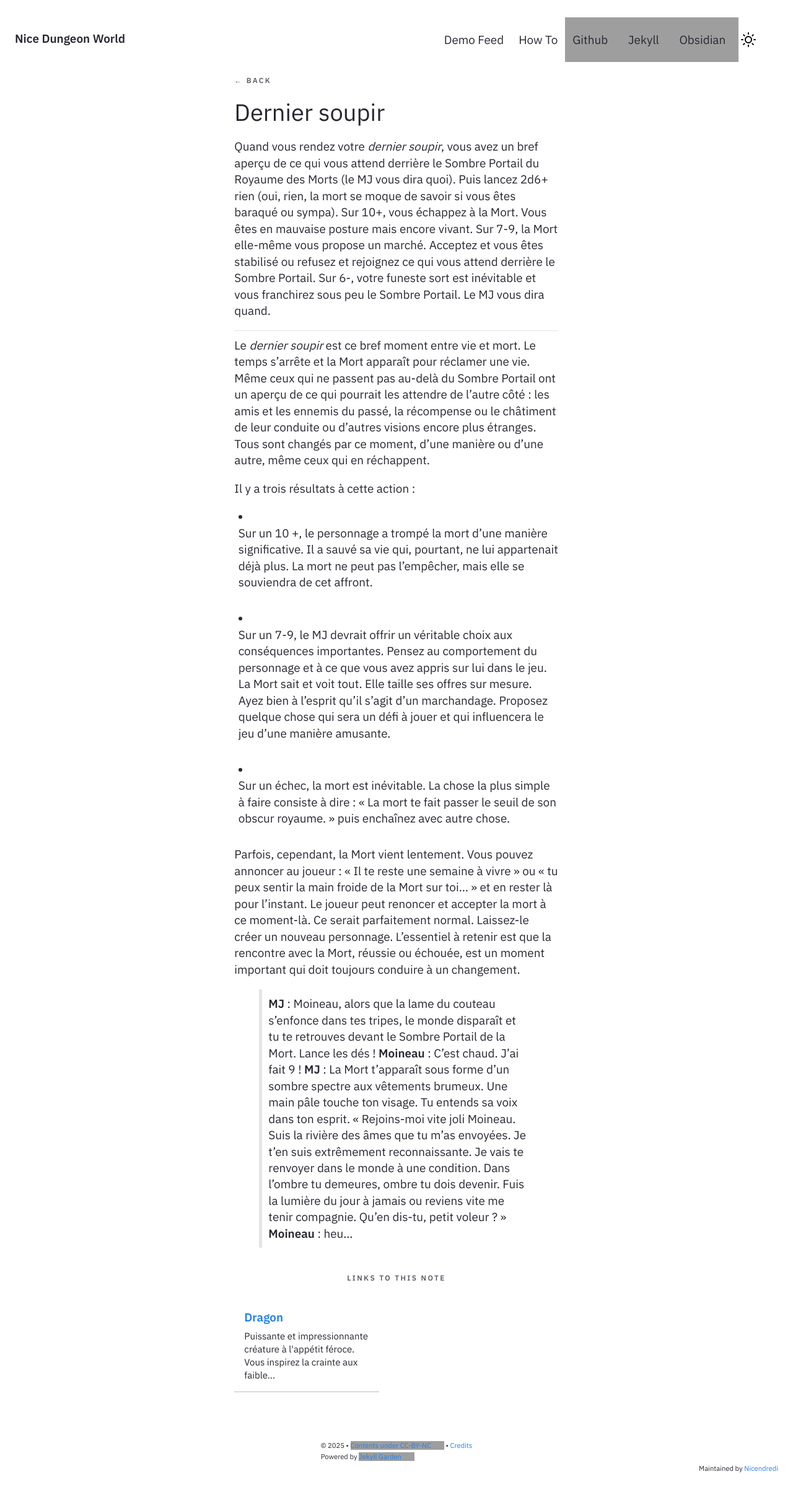
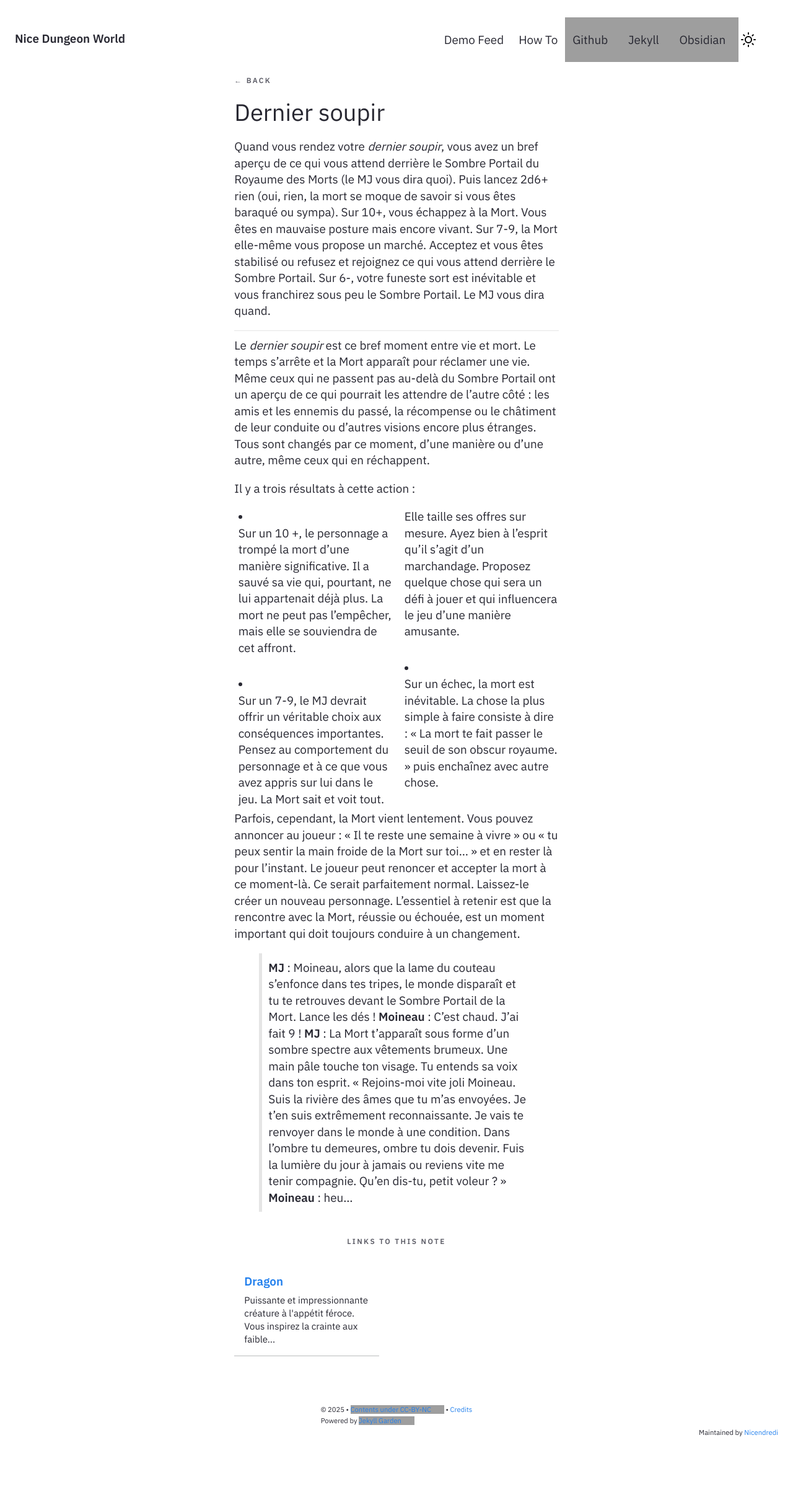
Before and after one commit to nice-dungeon-world/nice-dungeon-world.github.io, a Jekyll site: the page built from _notes/Public/Action/Dernier soupir.md, in a window 1280 px wide. Shown: the whole page at 62% size. Built offline with Jekyll 4.4.1, drawn with Linux system fonts in a browser that asks for light colours; after the commit the page ends 2362 px from its top, so only the background shows below that; grey boxes are pictures that could not be loaded.

Commit message:
ux-ui Afficher les listes sur deux colonnes

```diff
--- a/assets/css/main.css
+++ b/assets/css/main.css
@@ -1144,6 +1144,9 @@ ol p {
   margin-top: 1rem;
   padding-left: 0.4rem;
   margin-block: 0;
+  columns: 2;
+  -webkit-columns: 2;
+  -moz-columns: 2;
 }
   .content ul ul {
     list-style-type: ;
```
